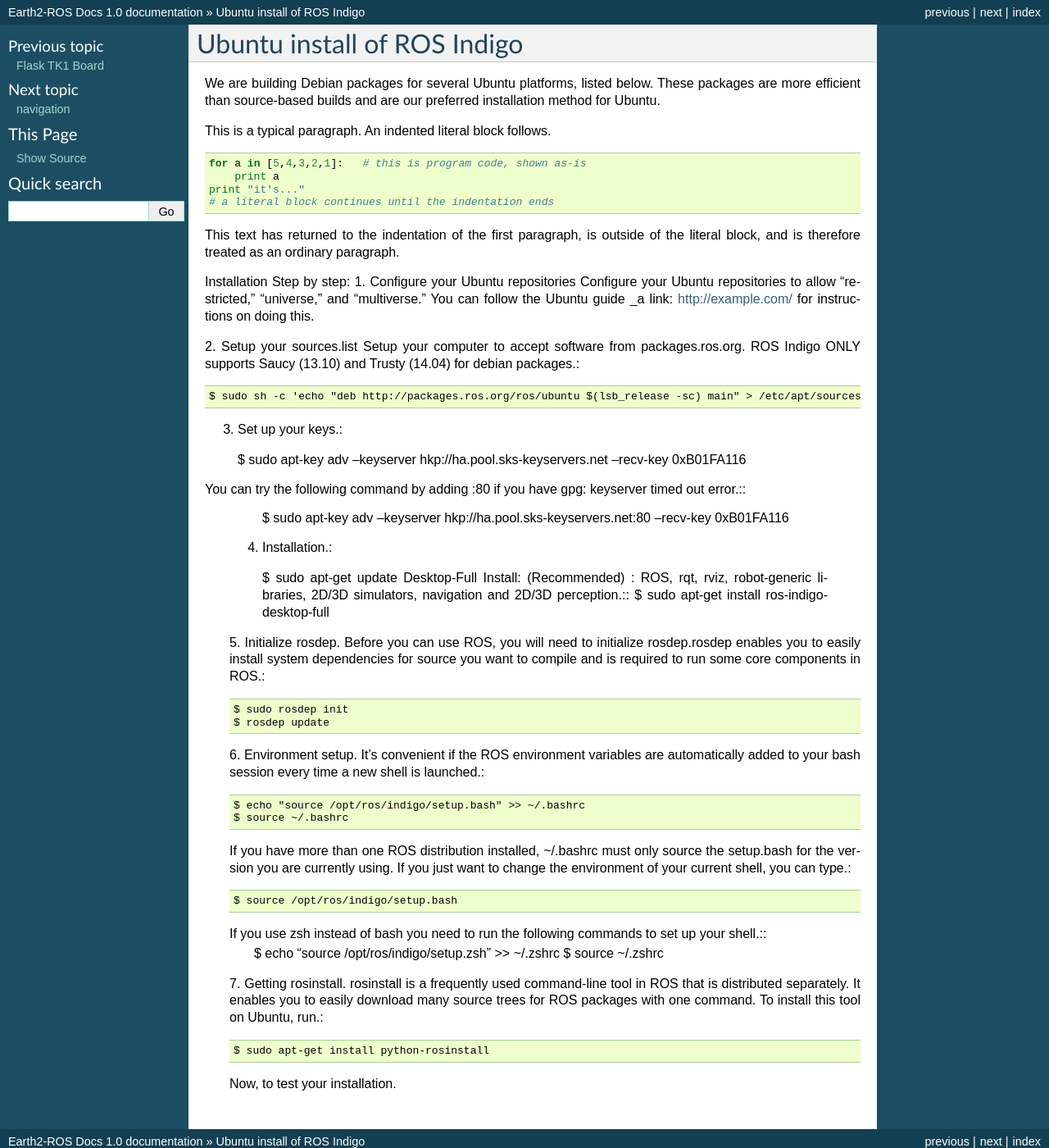
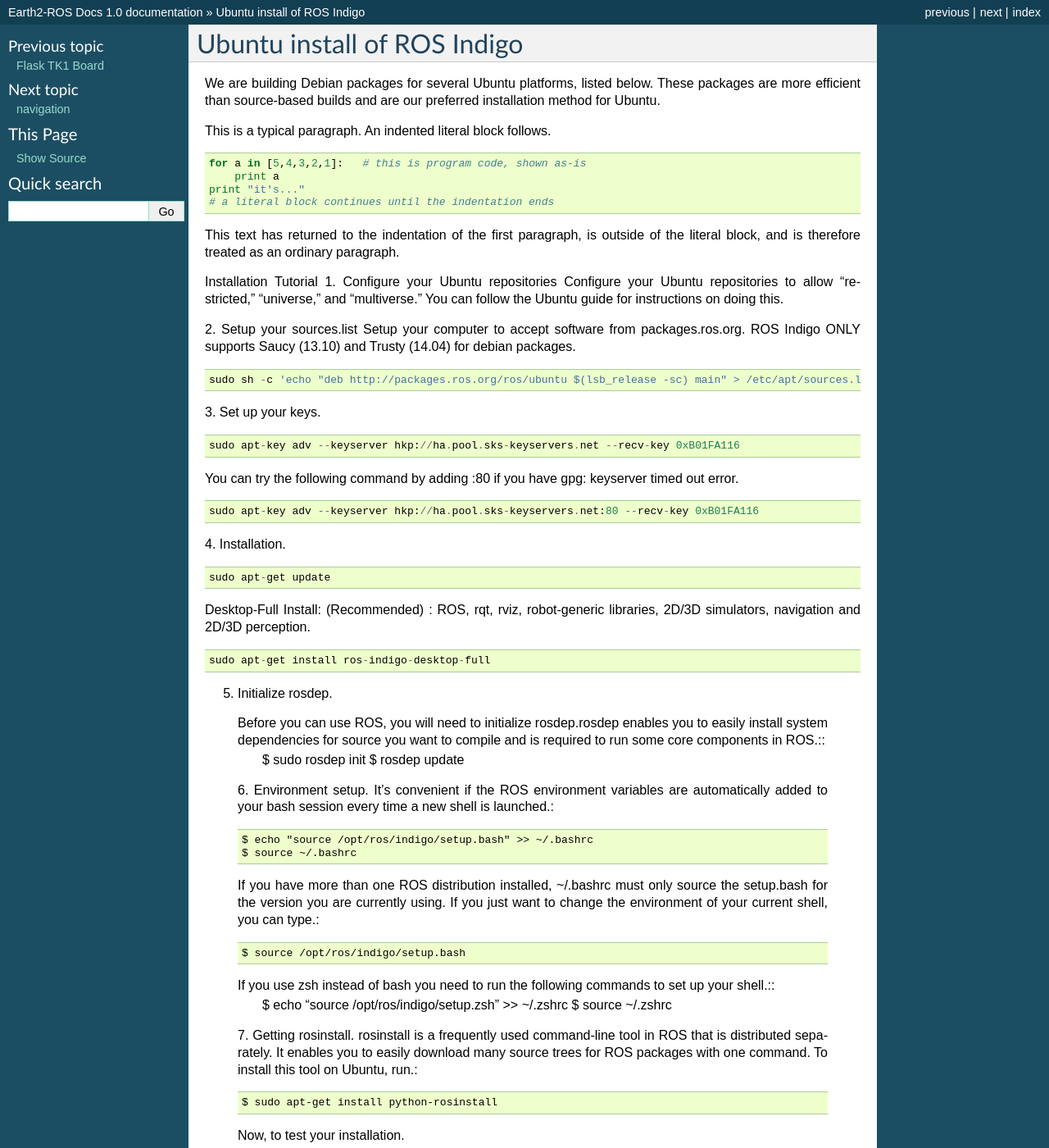
Before and after one commit to jacksnow00/earth2-docs, a Sphinx documentation site: the page built from docs/installation.rst, in a window 1280 px wide and 1400 px high. Shown: the whole window at 82% size. Built offline with Sphinx 7.4.7, drawn with Linux system fonts in a browser that asks for light colours.

Commit message:
reformat

```diff
--- a/docs/installation.rst
+++ b/docs/installation.rst
@@ -18,25 +18,32 @@
 ordinary paragraph.
 
 
-Installation Step by step:
+Installation Tutorial
 1. Configure your Ubuntu repositories
-Configure your Ubuntu repositories to allow "restricted," "universe," and "multiverse." You can follow the Ubuntu guide _a link: http://example.com/ for instructions on doing this.
+Configure your Ubuntu repositories to allow "restricted," "universe," and "multiverse." You can follow the Ubuntu guide for instructions on doing this.
 
 2. Setup your sources.list
-Setup your computer to accept software from packages.ros.org. ROS Indigo ONLY supports Saucy (13.10) and Trusty (14.04) for debian packages.::
-  $ sudo sh -c 'echo "deb http://packages.ros.org/ros/ubuntu $(lsb_release -sc) main" > /etc/apt/sources.list.d/ros-latest.list'
+Setup your computer to accept software from packages.ros.org. ROS Indigo ONLY supports Saucy (13.10) and Trusty (14.04) for debian packages.
+::
+    sudo sh -c 'echo "deb http://packages.ros.org/ros/ubuntu $(lsb_release -sc) main" > /etc/apt/sources.list.d/ros-latest.list'
 
-3. Set up your keys.::
-  $ sudo apt-key adv --keyserver hkp://ha.pool.sks-keyservers.net --recv-key 0xB01FA116
-You can try the following command by adding :80 if you have gpg: keyserver timed out error.::
-    $ sudo apt-key adv --keyserver hkp://ha.pool.sks-keyservers.net:80 --recv-key 0xB01FA116
+3. Set up your keys.
+::
+    sudo apt-key adv --keyserver hkp://ha.pool.sks-keyservers.net --recv-key 0xB01FA116
 
-  4. Installation.::
-    $ sudo apt-get update
-    Desktop-Full Install: (Recommended) : ROS, rqt, rviz, robot-generic libraries, 2D/3D simulators, navigation and 2D/3D perception.::
-    $ sudo apt-get install ros-indigo-desktop-full
+You can try the following command by adding :80 if you have gpg: keyserver timed out error.
+::
+    sudo apt-key adv --keyserver hkp://ha.pool.sks-keyservers.net:80 --recv-key 0xB01FA116
 
-  5. Initialize rosdep.
+4. Installation.
+::
+    sudo apt-get update
+
+Desktop-Full Install: (Recommended) : ROS, rqt, rviz, robot-generic libraries, 2D/3D simulators, navigation and 2D/3D perception.
+::
+    sudo apt-get install ros-indigo-desktop-full
+
+5. Initialize rosdep.
   Before you can use ROS, you will need to initialize rosdep.rosdep enables you to easily install system dependencies for source you want to compile and is required to run some core components in ROS.::
     $ sudo rosdep init
     $ rosdep update
```
